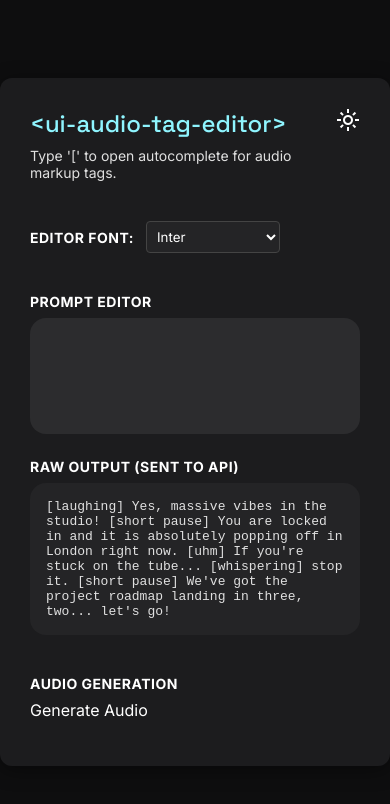
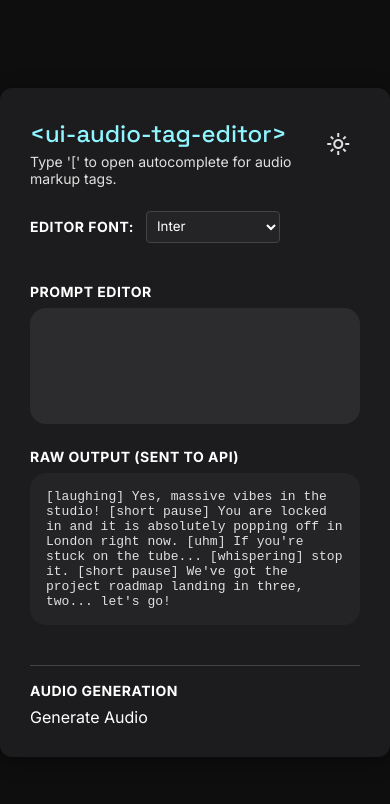
Before and after one commit to ghchinoy/take3bounce, a website built with Vite: page frontend/audio-tags/index.html in a window 390 px wide. Built offline with nearby package versions, Linux system fonts and the light colour scheme.

Commit message:
style: fix sandbox ui alignment, button states, and theme toggle hitboxes

```diff
--- a/frontend/audio-tags/index.html
+++ b/frontend/audio-tags/index.html
@@ -262,12 +262,12 @@
   </head>
   <body>
     <div class="container">
-      <div style="display: flex; justify-content: space-between; align-items: flex-start;">
+      <div style="display: flex; justify-content: space-between; align-items: center;">
         <div>
-          <h2>&lt;ui-audio-tag-editor&gt;</h2>
-          <div class="description">Type '[' to open autocomplete for audio markup tags.</div>
+          <h2 style="margin-bottom: 4px;">&lt;ui-audio-tag-editor&gt;</h2>
+          <div class="description" style="margin-bottom: 0;">Type '[' to open autocomplete for audio markup tags.</div>
         </div>
-        <md-icon-button id="themeToggle" title="Toggle Theme">
+        <md-icon-button id="themeToggle" title="Toggle Theme" style="color: var(--md-sys-color-on-surface-variant); width: 40px; height: 40px;">
           <span class="material-symbols-outlined" id="themeIcon">light_mode</span>
         </md-icon-button>
       </div>
@@ -293,14 +293,13 @@
         <div class="output" id="output">[laughing] Yes, massive vibes in the studio! [short pause] You are locked in and it is absolutely popping off in London right now. [uhm] If you're stuck on the tube... [whispering] stop it. [short pause] We've got the project roadmap landing in three, two... let's go!</div>
       </div>
 
-      <div style="margin-top: 16px;">
+      <div style="margin-top: 16px; border-top: 1px solid var(--md-sys-color-outline-variant); padding-top: 16px;">
         <div class="label">Audio Generation</div>
-        <div class="controls" style="margin-top: 8px;">
+        <div class="controls" style="margin-top: 8px; align-items: center;">
           <md-filled-button id="generateBtn">Generate Audio</md-filled-button>
-          <md-circular-progress id="spinner" indeterminate style="display: none; --md-circular-progress-size: 24px;"></md-circular-progress>
-        </div>
-        <div style="margin-top: 16px;">
-          <ui-audio-player id="player" style="width: 100%; max-width: 100%; box-sizing: border-box; overflow: hidden; display: none;"></ui-audio-player>
+          <md-circular-progress id="spinner" indeterminate style="display: none; --md-circular-progress-size: 24px; margin-left: 12px;"></md-circular-progress>
+          <div style="flex-grow: 1;"></div>
+          <ui-audio-player id="player" style="flex: 2; width: 100%; max-width: 100%; box-sizing: border-box; overflow: hidden; visibility: hidden;"></ui-audio-player>
         </div>
       </div>
     </div>
@@ -309,6 +308,7 @@
       import '@ghchinoy/lit-text-ui';
       import '@material/web/button/filled-button.js';
       import '@material/web/progress/circular-progress.js';
+      import '@material/web/iconbutton/icon-button.js';
 
       const editor = document.getElementById('editor');
       const output = document.getElementById('output');
@@ -377,7 +377,7 @@
             const data = await response.json();
             if (data.audio) {
               player.item = { id: 'sandbox', src: data.audio };
-              player.style.display = 'block';
+              player.style.visibility = 'visible';
             } else {
               alert("No audio returned. Check backend logs.");
             }
```
